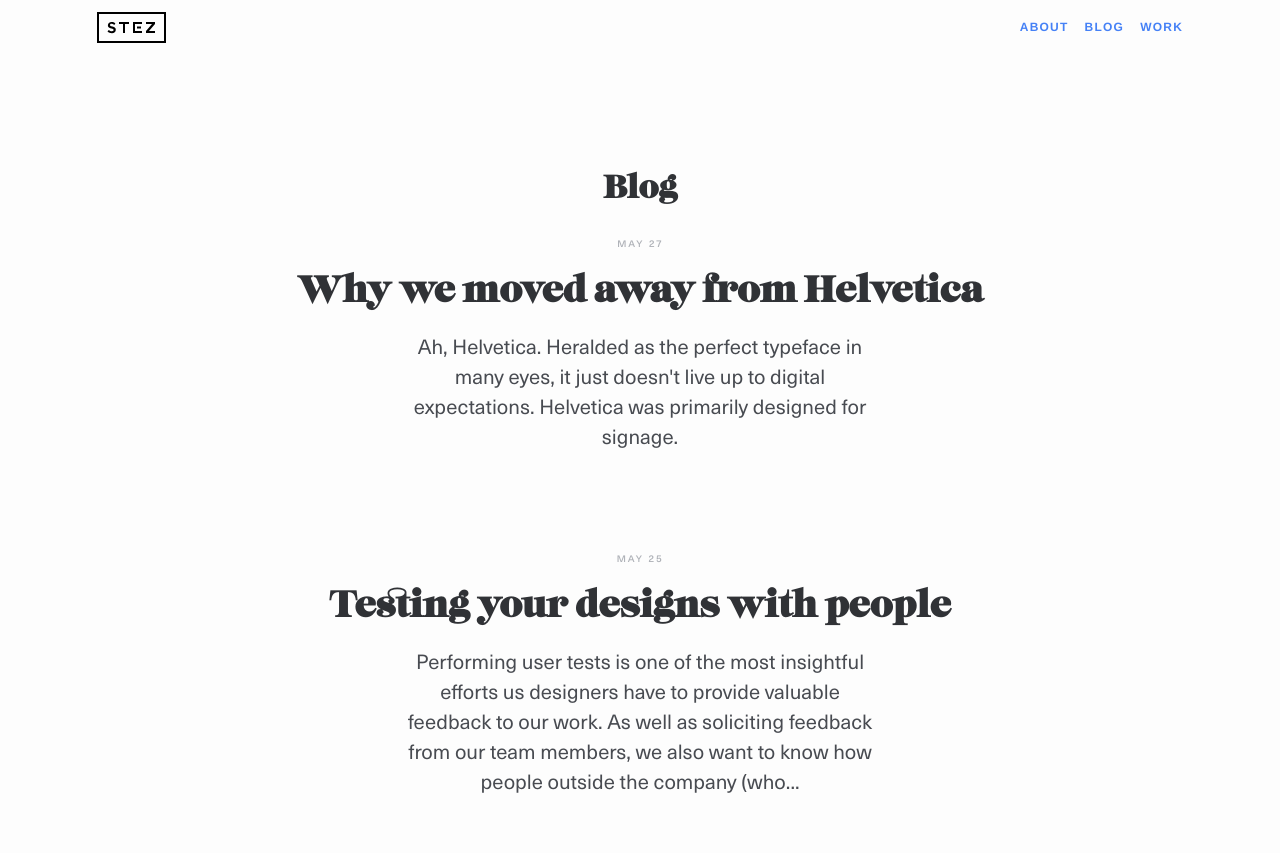
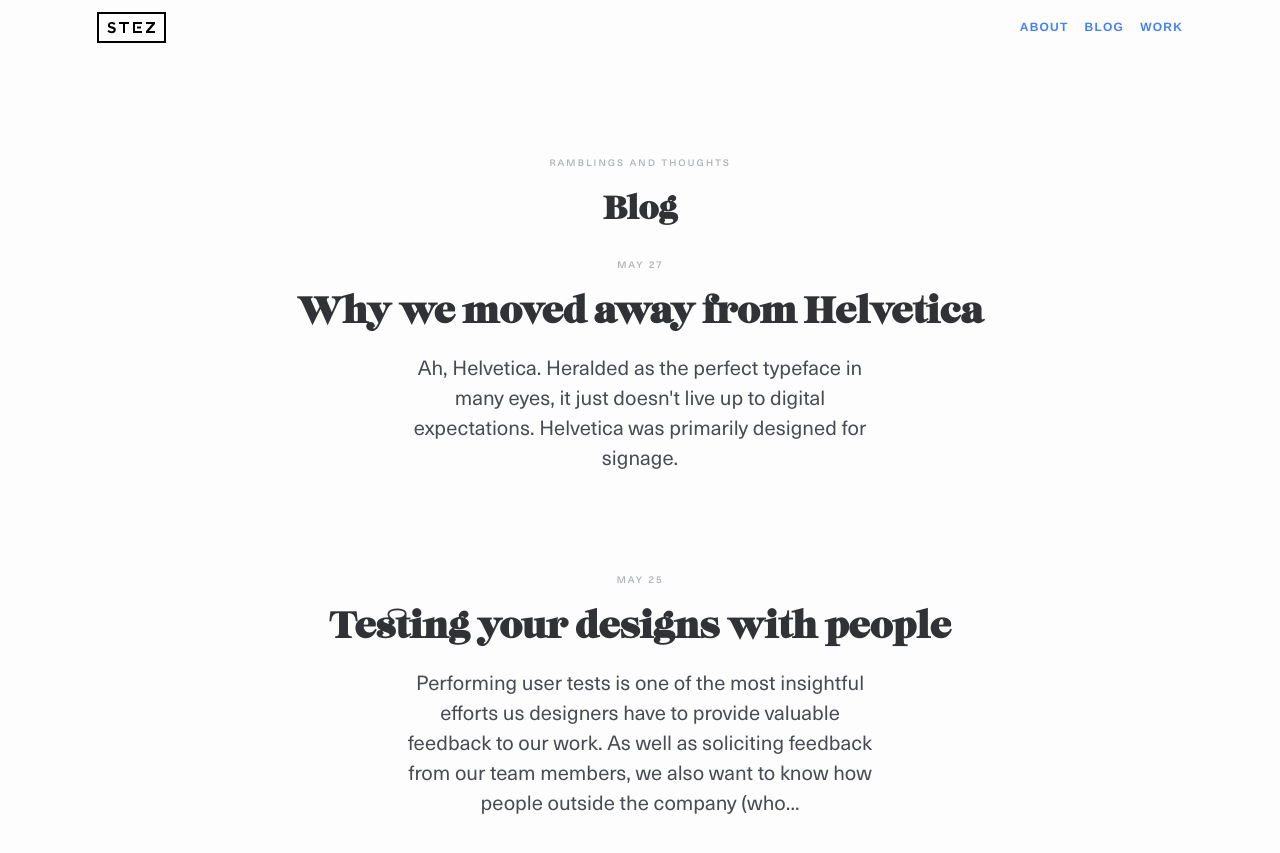
Before and after one commit to mr-stezz/mr-stezz.github.io, a Jekyll site: the page built from blog.md, in a window 1280 px wide and 900 px high. Shown: the top 853 px of the window. Built offline with Jekyll 4.4.1, drawn with Linux system fonts in a browser that asks for light colours; Markdown is read by kramdown in place of the engine named in the settings.

Commit message:
Add a test subtitle to blog

```diff
--- a/blog.md
+++ b/blog.md
@@ -1,6 +1,7 @@
 ---
 layout: default_page
 title: Blog
+subtitle: ramblings and thoughts
 ---
 <section class="posts" role="main">
   <ul class="nav  nav--stacked">
```
